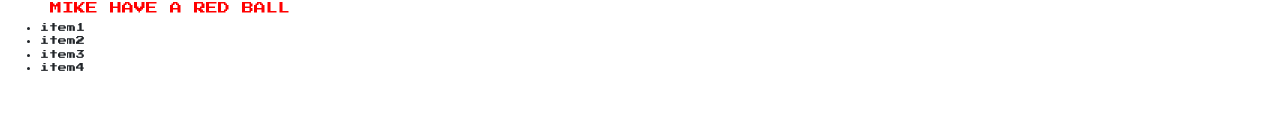
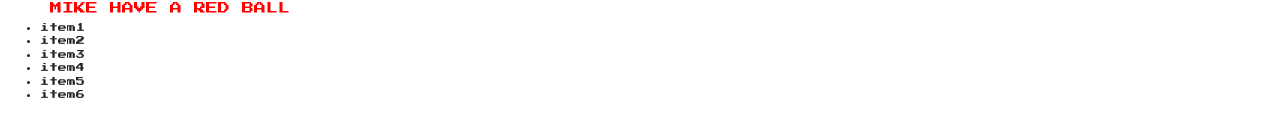
Before and after one commit to mswidzinska/vokedex-Complete, a Vue app: page /#/ in a window 1280 px wide. Shown: the part 161-300 px from the top of the page. Built offline with nearby package versions, Linux system fonts and the light colour scheme.

Commit message:
List rendering more items

```diff
--- a/src/views/Home.vue
+++ b/src/views/Home.vue
@@ -36,7 +36,7 @@ export default {
       red: true,
       green: false,
       yellow: false,
-      items:["item1", "item2", "item3", "item4"]
+      items:["item1", "item2", "item3", "item4", "item5", "item6"]
     };
   },
 };
```
